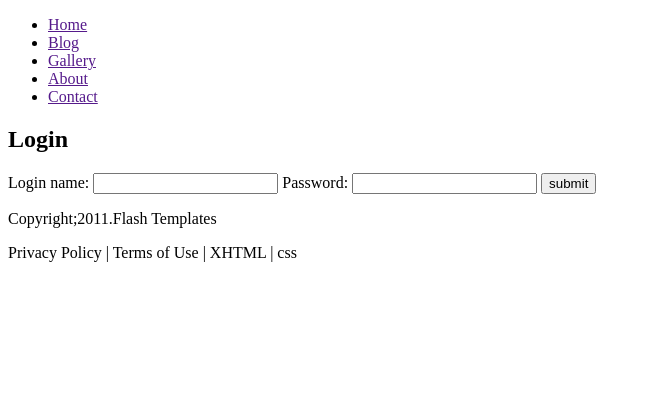
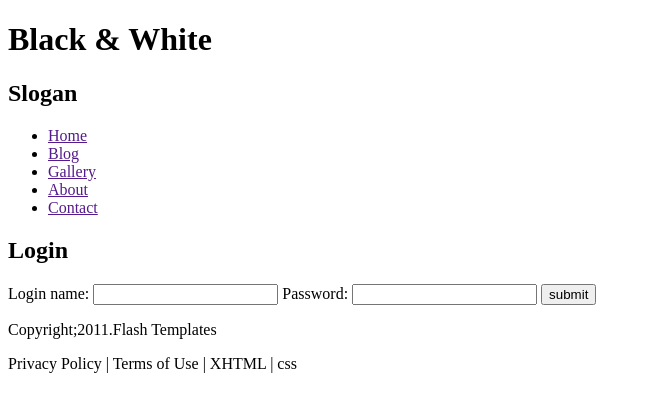
Before and after one commit to XuanYi0905/Website2024, a plain HTML site: page Exercise1.html in a window 1280 px wide. Shown: the whole page, without its empty margins (0-651 px from the left). Drawn offline with Linux system fonts and the light colour scheme.

Commit message:
20240927

```diff
--- a/Exercise1.html
+++ b/Exercise1.html
@@ -11,6 +11,10 @@
 <body>
     <div id="main">
        <header id="header">
+           <div id="logo">
+                <h1>Black & White</h1>
+                <h2>Slogan</h2>
+           </div>
        </header>
        <div id="menu">
            <ul>
```
